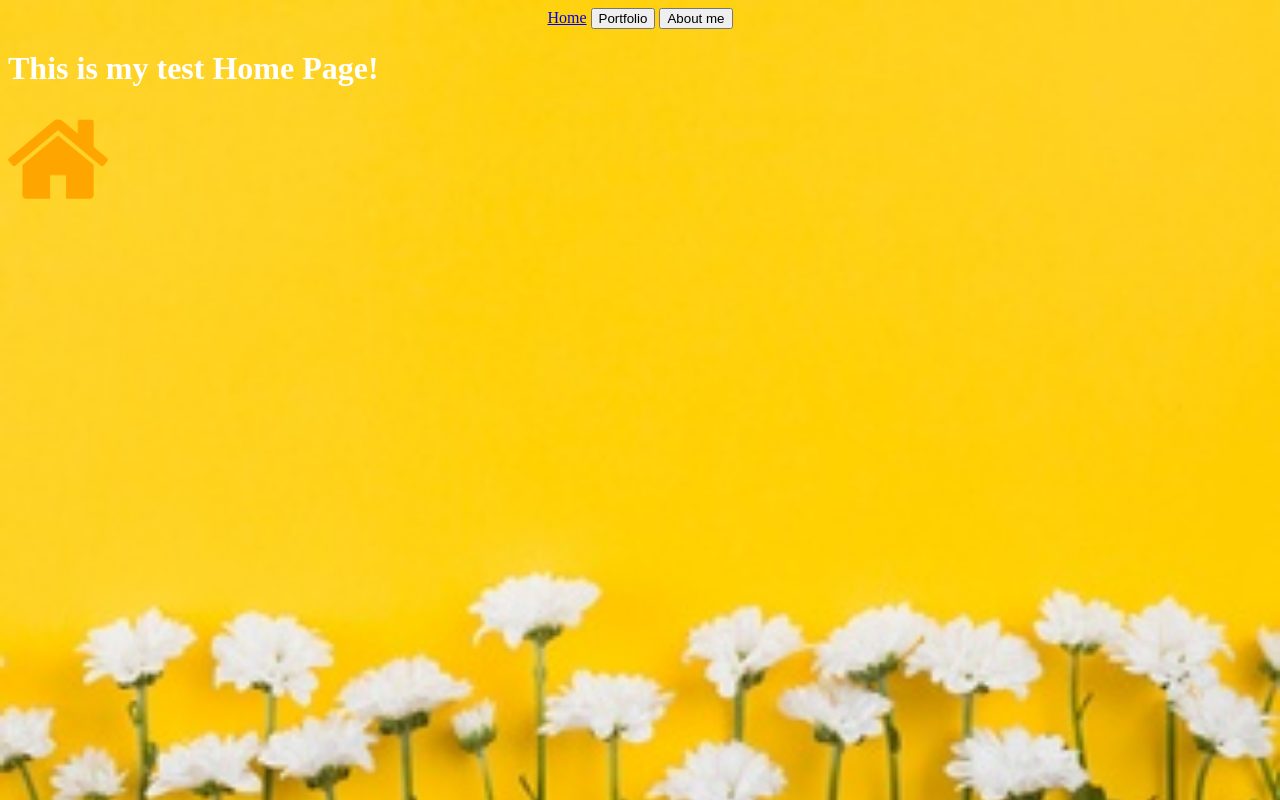
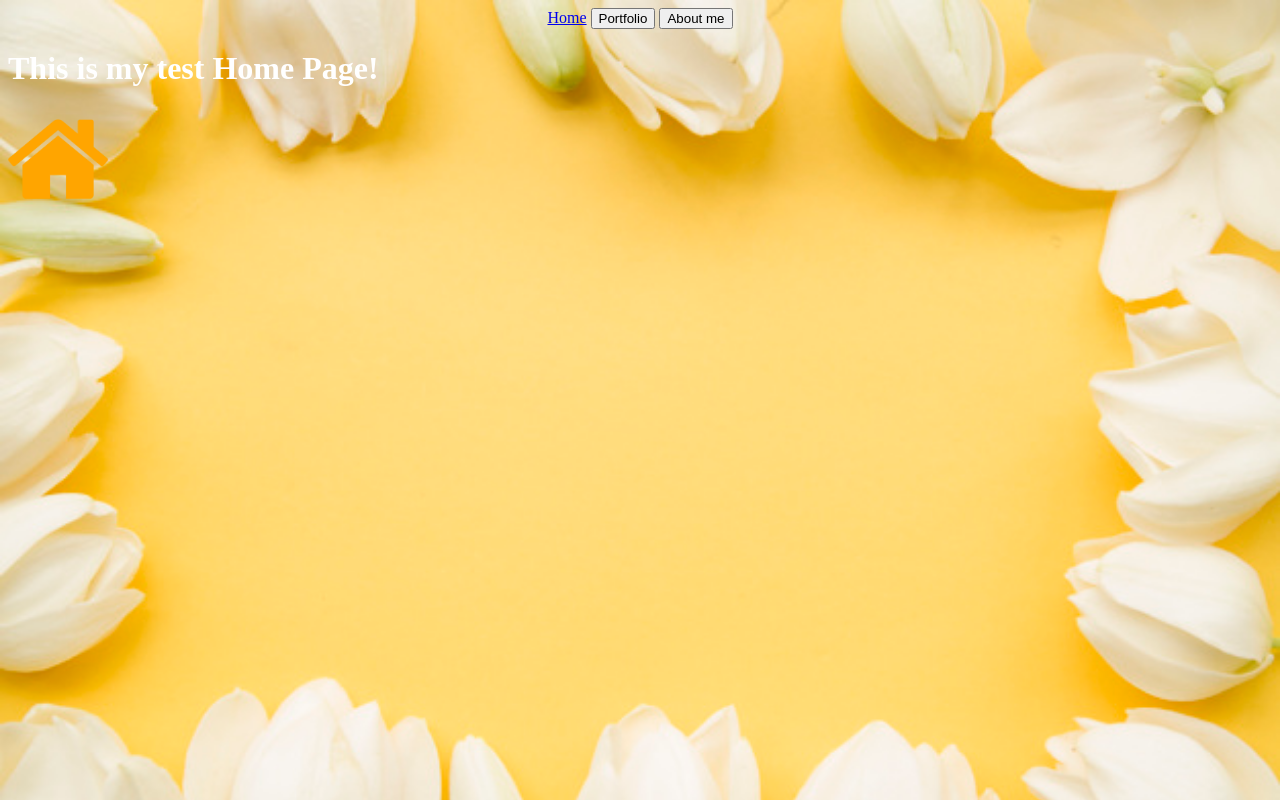
Before and after one commit to Jenniferjmmh/Jenniferjmmh.github.io, a plain HTML site: page index.html in a window 1280 px wide. Drawn offline with Linux system fonts and the light colour scheme.

Commit message:
added css

```diff
--- a/styles.css
+++ b/styles.css
@@ -1,5 +1,6 @@
 body {
-    background-image: url(images/flowerbg2.jpg);
+    background-image: url(images/petal.jpg);
+
     color: #FFFFFF;
     background-size: cover;
     text-align: left;
```
Also changed, not shown: images/borderflower.jpg (added), images/fbgflower.jpg (added), images/petal.jpg (added).
